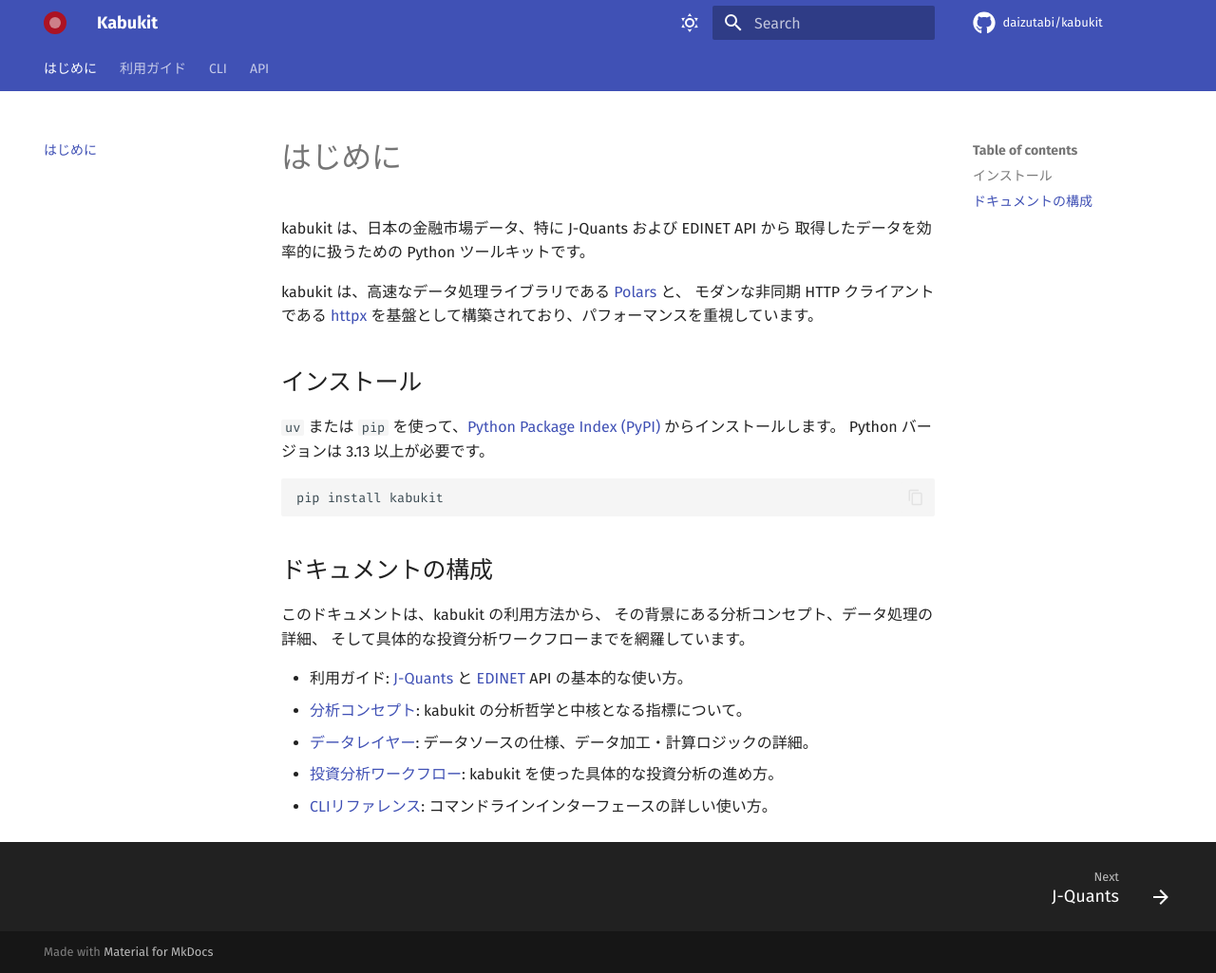
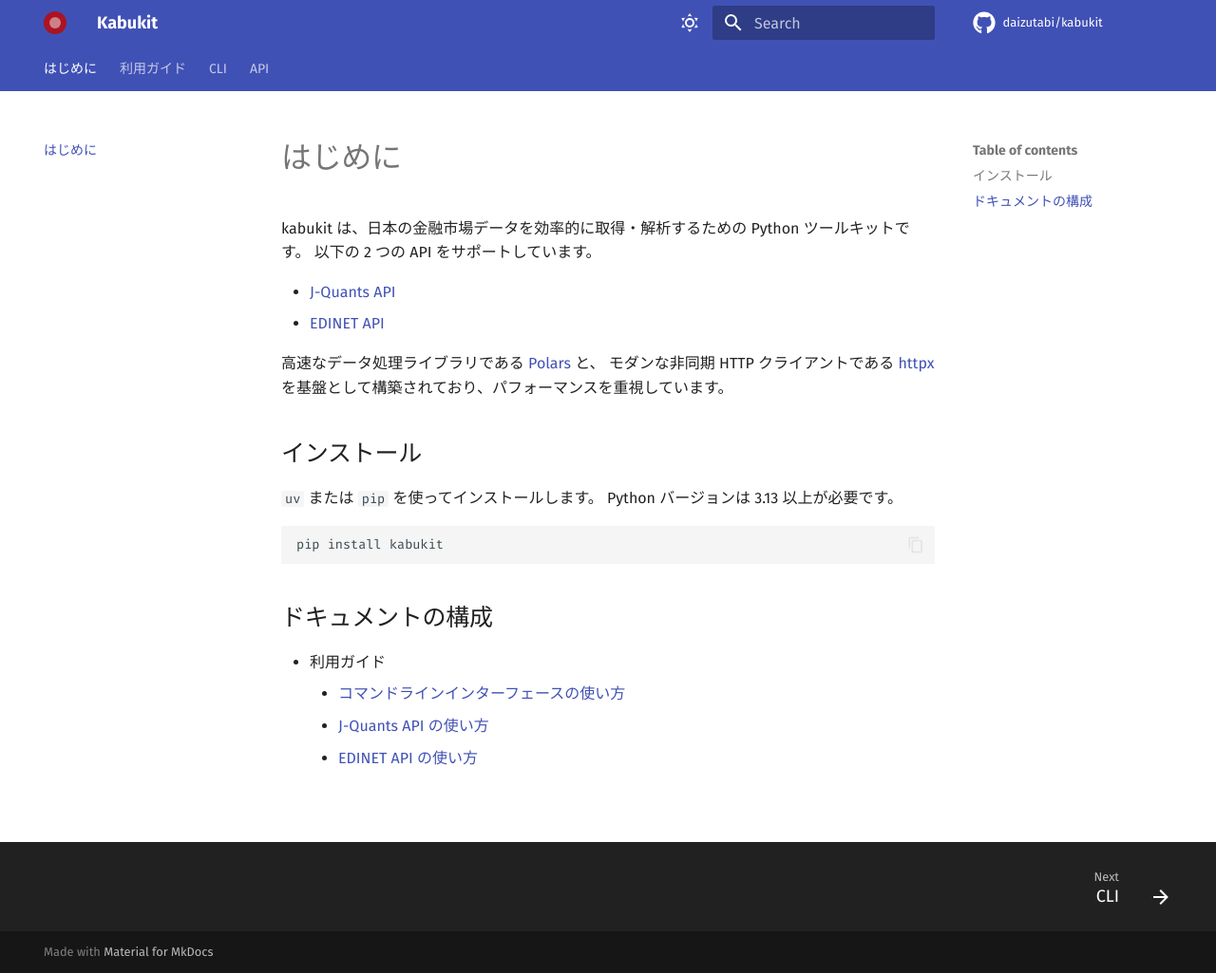
Before and after one commit to daizutabi/kabukit, an MkDocs documentation site: the page built from docs/index.md, in a window 1280 px wide and 1025 px high. Shown: the whole window at 95% size. Built offline with MkDocs 1.6.1 and Material for MkDocs 9.7.7, drawn with Linux system fonts in a browser that asks for light colours; comment, search, counter and statistics services are not loaded; part of the change alters nothing that is shown.

Commit message:
CLIガイドを新規作成し、インデックスにリンクを追加しました

````diff
--- /dev/null
+++ b/docs/guides/cli.md
@@ -0,0 +1,117 @@
+# コマンドラインインターフェースの使い方
+
+kabukit は、[J-Quants API](https://jpx-jquants.com/)
+および
+[EDINET API](https://disclosure2dl.edinet-fsa.go.jp/guide/static/disclosure/WZEK0110.html)
+からデータを取得するための便利なコマンドラインインターフェース（CLI）を提供します。
+
+コマンド名は `kabu` です。
+
+## 認証
+
+### J-Quants API
+
+J-Quants API を利用するには、事前にユーザー登録が必要です。
+`auth jquants` サブコマンドを使い、登録したメールアドレスとパスワードで認証して、
+ID トークンを取得します。
+ID トークンはユーザーの設定ディレクトリに保存されます。
+
+```bash
+$ kabu auth jquants
+Mailaddress: your_email@example.com
+Password: your_password
+J-Quants の ID トークンを保存しました。
+```
+
+### EDINET API
+
+EDINET API を利用するには、事前に API キーの取得が必要です。`auth edinet` サブコマンド使い、取得した API キーをユーザーの設定ディレクトリに保存します。
+
+```bash
+$ kabu auth edinet
+Api key: your_api_key
+EDINET の API キーを保存しました。
+```
+
+### 認証データの確認
+
+認証データの保存先と内容は、`auth show` サブコマンドで確認できます。
+
+```bash
+$ kabu auth show
+設定ファイル: /home/your_name/.config/kabukit/.env
+JQUANTS_ID_TOKEN: ******
+EDINET_API_KEY: ******
+```
+
+## データ取得
+
+`get` サブコマンドは、J-Quants API および EDINET API から各種データを取得します。
+
+### J-Quants API
+
+#### 上場銘柄一覧
+
+```bash
+$ kabu get info 7203
+shape: (1, 8)
+┌────────────┬───────┬──────────────┬──────────────────┬─
+│ Date       ┆ Code  ┆ CompanyName  ┆ Sector17CodeName ┆
+│ ---        ┆ ---   ┆ ---          ┆ ---              ┆
+│ date       ┆ str   ┆ str          ┆ cat              ┆
+╞════════════╪═══════╪══════════════╪══════════════════╪═
+│ 2025-10-14 ┆ 72030 ┆ トヨタ自動車   ┆ 自動車・輸送機     ┆
+└────────────┴───────┴──────────────┴──────────────────┴─
+```
+
+#### 財務情報
+
+```bash
+❯ kabu get statements 7203
+shape: (41, 105)
+(略)
+```
+
+#### 株価情報
+
+```bash
+❯ kabu get prices 7203
+shape: (2_444, 16)
+(略)
+```
+
+#### 全銘柄のデータ一括取得
+
+各コマンドで銘柄コードを省略すると、全銘柄のデータを一度に取得できます。財務情報の場合は以下の通りです。
+
+```bash
+> kabu get statements
+100%|███████████████████████████| 3787/3787 [01:18<00:00, 48.24it/s]
+shape: (165_891, 105)
+(略)
+```
+
+`get all` サブコマンドを使うと、全銘柄の各種データを一度に取得できます。
+
+```bash
+> kabu get all
+```
+
+これらのデータはキャッシュディレクトリに保存され、後で再利用できます。キャッシュデータを確認するには、`cache tree` サブコマンドを使います。
+
+```bash
+> kabu cache tree
+/home/your_name/.cache/kabukit
+├── info
+│   └── 20251011.parquet (63.8 KB)
+├── list
+│   └── 20251011.parquet (10.2 MB)
+├── prices
+│   └── 20251011.parquet (175.7 MB)
+├── reports
+│   └── 20251011.parquet (713.4 KB)
+└── statements
+    └── 20251011.parquet (12.5 MB)
+```
+
+キャッシュデータは、`cache clean` サブコマンドで消去できます。
--- a/docs/index.md
+++ b/docs/index.md
@@ -1,16 +1,18 @@
 # はじめに
 
-kabukit は、日本の金融市場データ、特に J-Quants および EDINET API から
-取得したデータを効率的に扱うための Python ツールキットです。
+kabukit は、日本の金融市場データを効率的に取得・解析するための Python ツールキットです。
+以下の 2 つの API をサポートしています。
 
-kabukit は、高速なデータ処理ライブラリである [Polars](https://pola.rs/) と、
+- [J-Quants API](https://jpx-jquants.com/)
+- [EDINET API](https://disclosure2dl.edinet-fsa.go.jp/guide/static/disclosure/WZEK0110.html)
+
+高速なデータ処理ライブラリである [Polars](https://pola.rs/) と、
 モダンな非同期 HTTP クライアントである [httpx](https://www.python-httpx.org/)
 を基盤として構築されており、パフォーマンスを重視しています。
 
 ## インストール
 
-`uv` または `pip` を使って、[Python Package Index (PyPI)](https://pypi.org/)
-からインストールします。
+`uv` または `pip` を使ってインストールします。
 Python バージョンは 3.13 以上が必要です。
 
 ```bash
@@ -19,12 +21,15 @@ pip install kabukit
 
 ## ドキュメントの構成
 
-このドキュメントは、kabukit の利用方法から、
+<!-- このドキュメントは、kabukit の利用方法から、
 その背景にある分析コンセプト、データ処理の詳細、
-そして具体的な投資分析ワークフローまでを網羅しています。
+そして具体的な投資分析ワークフローまでを網羅しています。 -->
 
-- 利用ガイド: [J-Quants](guides/jquants.md) と [EDINET](guides/edinet.md) API の基本的な使い方。
-- [分析コンセプト](concept/index.md): kabukit の分析哲学と中核となる指標について。
-- [データレイヤー](data_layer/index.md): データソースの仕様、データ加工・計算ロジックの詳細。
-- [投資分析ワークフロー](workflow/index.md): kabukit を使った具体的な投資分析の進め方。
-- [CLIリファレンス](cli_reference.md): コマンドラインインターフェースの詳しい使い方。
+- 利用ガイド
+    - [コマンドラインインターフェースの使い方](guides/cli.md)
+    - [J-Quants API の使い方](guides/jquants.md)
+    - [EDINET API の使い方](guides/edinet.md)
+<!-- - [分析コンセプト](concept/index.md): kabukit の分析哲学と中核となる指標について
+- [データレイヤー](data_layer/index.md): データソースの仕様、データ加工・計算ロジックの詳細
+- [投資分析ワークフロー](workflow/index.md): kabukit を使った具体的な投資分析の進め方
+- [CLIリファレンス](cli_reference.md): コマンドラインインターフェースの詳しい使い方 -->
````
